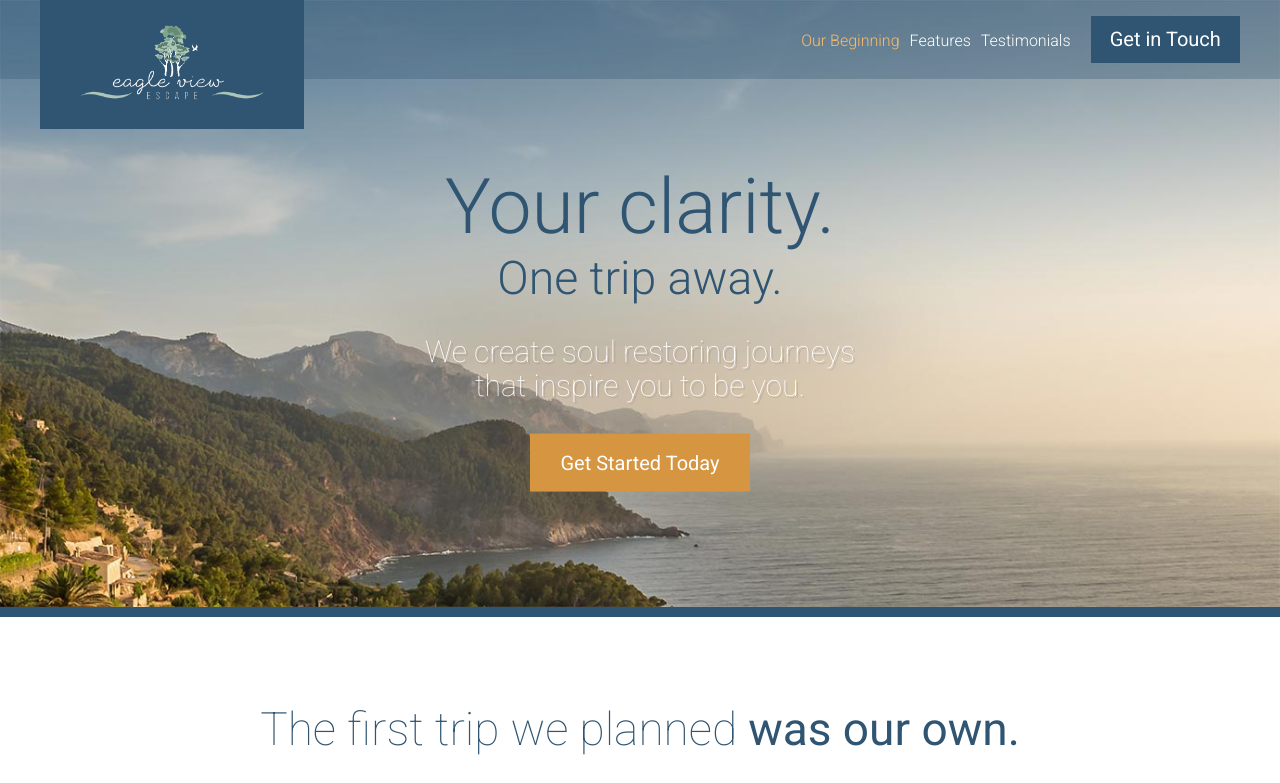
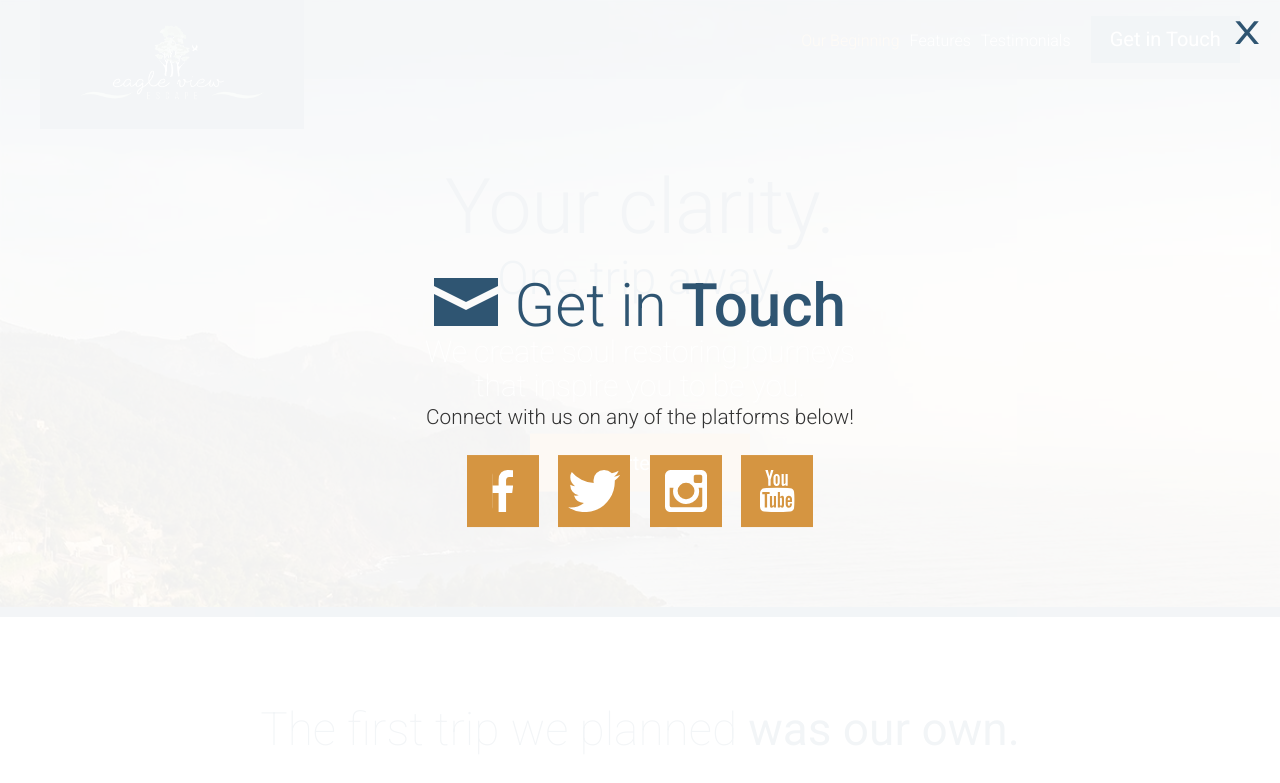
Before and after one commit to StephanOrgiazzi/eagle-view-escapes, a website: page app/index.html in a window 1280 px wide. Both pictures are taken after a click on the link "Get Started Today". Shown: the top 783 px of the page. Drawn offline with Linux system fonts and the light colour scheme.

Commit message:
added modal

```diff
--- a/app/assets/scripts/App.js
+++ b/app/assets/scripts/App.js
@@ -1,9 +1,11 @@
 import MobileMenu from "./modules/MobileMenu";
 import RevealOnScroll from "./modules/RevealOnScroll";
-import StickyHeader from "./modules/StickyHeader"
+import StickyHeader from "./modules/StickyHeader";
+import Modal from "./modules/Modal";
 import $ from "jquery";
 
 const mobileMenu = new MobileMenu();
 new RevealOnScroll($(".feature-item"), "85%");
 new RevealOnScroll($(".testimonial-item"), "70%");
 const stickyHeader = new StickyHeader();
+const modal = new Modal();
--- a/app/assets/styles/base/_global.css
+++ b/app/assets/styles/base/_global.css
@@ -5,6 +5,7 @@
 body {
     font-family: "Roboto" , sans-serif;
     color: #333;
+    overflow-x: hidden;
 }
 
 a {
--- /dev/null
+++ b/app/assets/styles/modules/_modal.css
@@ -0,0 +1,50 @@
+.modal {
+    position: fixed;
+    z-index: 100;
+    background-color: rgba(255, 255, 255, .94);
+    top: 0;
+    bottom: 0;
+    left: 0;
+    right: 0;
+    opacity: 0;
+    visibility: hidden;
+    transform: scale(1.1);
+    transition: all .3s ease-out;
+    width: 100vw;
+
+    &--is-visible {
+        opacity: 1;
+        visibility: visible;
+        transform: scale(1);
+    }
+
+    &__content {
+        position: absolute;
+        width: 100%;
+        top: 45%;
+        transform: translateY(-50%);
+    }
+
+    &__description {
+        text-align: center;
+        font-size: 1.3rem;
+        font-weight: 300;
+        margin: 1rem;
+    }
+
+    &__close {
+        position: absolute;
+        top: 15px;
+        right: 20px;
+        font-size: 2rem;
+        transform: scaleX(1.3);
+        transform-origin: 100% 0;
+        color: $mainBlue;
+
+        &:hover {
+            color: $mainOrange;
+            cursor: pointer;
+        }
+    }
+
+}
--- a/app/assets/styles/modules/_site-header.css
+++ b/app/assets/styles/modules/_site-header.css
@@ -124,7 +124,7 @@
         opacity: 0;
         padding-top: 106px;
         text-align: center;
-        transform: scale(1.2);
+        transform: scale(1.07);
         transition: all .3s ease-out;
         z-index: -2;
 
--- /dev/null
+++ b/app/assets/styles/modules/_social-icons.css
@@ -0,0 +1,24 @@
+.social-icons {
+    display: flex;
+    justify-content: center;
+    flex-wrap: wrap;
+
+    &__icon {
+        background-color: $mainOrange;
+        margin: .6rem;
+        width: 30%;
+        height: 72px;
+        position: relative;
+
+        @mixin atSmall {
+            width: 72px;
+        }
+
+        .icon {
+            position: absolute;
+            top: 50%;
+            left: 50%;
+            transform: translate(-50%, -50%);
+        }
+    }
+}
--- a/app/assets/styles/styles.css
+++ b/app/assets/styles/styles.css
@@ -19,3 +19,5 @@
 @import "modules/_sprite";
 @import "modules/_site-footer";
 @import "modules/_reveal-item";
+@import "modules/_modal";
+@import "modules/_social-icons";
--- a/app/index.html
+++ b/app/index.html
@@ -30,7 +30,7 @@
 
         <div class="site-header__menu-content">
             <div class="site-header__btn-container">
-                <a href="#" class="btn">Get in Touch</a>
+                <a href="#" class="btn open-modal">Get in Touch</a>
             </div>
             <nav class="primary-nav primary-nav--pull-right">
               <ul>
@@ -55,7 +55,7 @@
         <h1 class="large-hero__title" >Your clarity.</h1>
         <h2 class="large-hero__subtitle">One trip away.</h2>
         <p class="large-hero__description">We create soul restoring journeys that inspire you to be you.</p>
-        <p><a href="#" class="btn btn--orange btn--large" >Get Started Today</a></p>
+        <p><a href="#" class="btn btn--orange btn--large open-modal" >Get Started Today</a></p>
       </div>
     </div>
   </div>
@@ -173,9 +173,32 @@
 
   <footer class="site-footer">
     <div class="wrapper">
-        <p>Copyright &copy; <script>document.write(new Date().getFullYear())</script> Eagle View Escapes. <span class="site-footer__text">All rights reserved.</span> <a href="#" class="btn btn--orange" >Get in Touch</a></p>
+        <p>Copyright &copy; <script>document.write(new Date().getFullYear())</script> Eagle View Escapes. <span class="site-footer__text">All rights reserved.</span> <a href="#" class="btn btn--orange open-modal" >Get in Touch</a></p>
     </div>
   </footer>
+
+  <div class="modal">
+    <div class="modal__content">
+      <div class="title-wrapper">
+        <span class="icon--mail title-wrapper__icon"></span>
+        <h2 class="title-wrapper__title title-wrapper__title--blue">Get in <strong>Touch</strong></h2>
+      </div>
+      <p class="modal__description">Connect with us on any of the platforms below!</p>
+
+      <div class="social-icons">
+        <a href="#" class="social-icons__icon"><span class="icon--facebook icon"></span></a>
+        <a href="#" class="social-icons__icon"><span class="icon--twitter icon"></span></a>
+        <a href="#" class="social-icons__icon"><span class="icon--instagram icon"></span></a>
+        <a href="#" class="social-icons__icon"><span class="icon--youtube icon"></span></a>
+      </div>
+    </div>
+    <div class="modal__close">
+      X
+    </div>
+
+
+  </div>
+
   <script src="/temp/scripts/App.js"></script>
 </body>
 </html>
--- a/app/temp/styles/styles.css
+++ b/app/temp/styles/styles.css
@@ -458,6 +458,7 @@ template {
 body {
     font-family: "Roboto" , sans-serif;
     color: #333;
+    overflow-x: hidden;
 }
 
 a {
@@ -623,8 +624,8 @@ a {
         opacity: 0;
         padding-top: 106px;
         text-align: center;
-        -webkit-transform: scale(1.2);
-                transform: scale(1.2);
+        -webkit-transform: scale(1.07);
+                transform: scale(1.07);
         -webkit-transition: all .3s ease-out;
         transition: all .3s ease-out;
         z-index: -2;
@@ -1333,3 +1334,94 @@ Instead edit gulp/templates/sprite */
         -webkit-transform: scale(1);
                 transform: scale(1);
     }
+
+.modal {
+    position: fixed;
+    z-index: 100;
+    background-color: rgba(255, 255, 255, .94);
+    top: 0;
+    bottom: 0;
+    left: 0;
+    right: 0;
+    opacity: 0;
+    visibility: hidden;
+    -webkit-transform: scale(1.1);
+            transform: scale(1.1);
+    -webkit-transition: all .3s ease-out;
+    transition: all .3s ease-out;
+    width: 100vw;
+
+}
+
+.modal--is-visible {
+        opacity: 1;
+        visibility: visible;
+        -webkit-transform: scale(1);
+                transform: scale(1);
+    }
+
+.modal__content {
+        position: absolute;
+        width: 100%;
+        top: 45%;
+        -webkit-transform: translateY(-50%);
+                transform: translateY(-50%);
+    }
+
+.modal__description {
+        text-align: center;
+        font-size: 1.3rem;
+        font-weight: 300;
+        margin: 1rem;
+    }
+
+.modal__close {
+        position: absolute;
+        top: 15px;
+        right: 20px;
+        font-size: 2rem;
+        -webkit-transform: scaleX(1.3);
+                transform: scaleX(1.3);
+        -webkit-transform-origin: 100% 0;
+                transform-origin: 100% 0;
+        color: #2f5572;
+    }
+
+.modal__close:hover {
+            color: #d59541;
+            cursor: pointer;
+        }
+
+.social-icons {
+    display: -webkit-box;
+    display: -ms-flexbox;
+    display: flex;
+    -webkit-box-pack: center;
+        -ms-flex-pack: center;
+            justify-content: center;
+    -ms-flex-wrap: wrap;
+        flex-wrap: wrap;
+}
+
+.social-icons__icon {
+        background-color: #d59541;
+        margin: .6rem;
+        width: 30%;
+        height: 72px;
+        position: relative;
+    }
+
+@media (min-width: 530px) {
+
+.social-icons__icon {
+            width: 72px
+    }
+    }
+
+.social-icons__icon .icon {
+            position: absolute;
+            top: 50%;
+            left: 50%;
+            -webkit-transform: translate(-50%, -50%);
+                    transform: translate(-50%, -50%);
+        }
```
Also changed, not shown: app/assets/scripts/modules/Modal.js (added, +37 -0 lines), app/temp/scripts/App.js.
